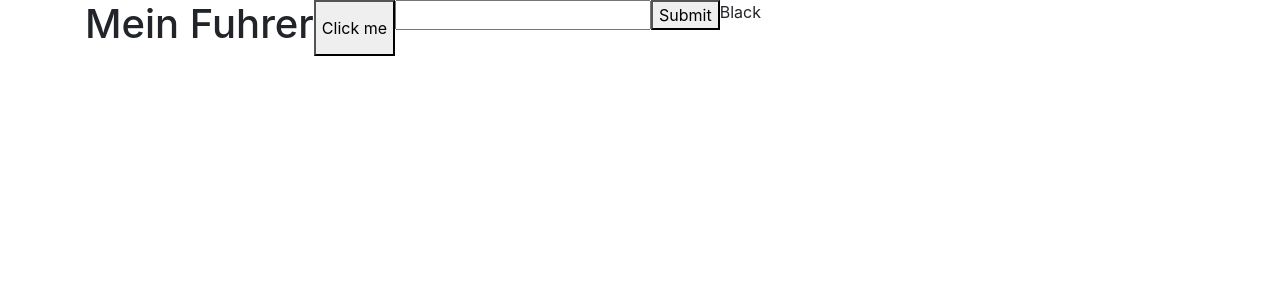
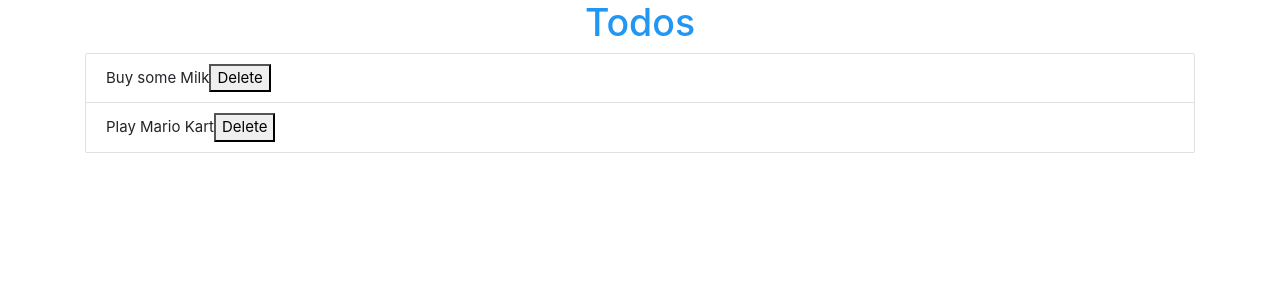
Before and after one commit to abp437/Javascript-Assignments, a React app in the folder redux-starter/: page / in a window 1280 px wide. Shown: the top 300 px of the page. Built offline with nearby package versions, Linux system fonts and the light colour scheme.

Commit message:
React Router and Materialize added in Project

```diff
--- a/redux-starter/package.json
+++ b/redux-starter/package.json
@@ -43,6 +43,7 @@
     "react": "^16.8.4",
     "react-dom": "^16.8.4",
     "react-redux": "^6.0.1",
+    "react-router-dom": "^4.3.1",
     "redux": "^4.0.1",
     "rimraf": "^2.6.2",
     "webpack": "^4.29.6"
--- a/redux-starter/src/components/Ninja.jsx
+++ /dev/null
@@ -1,20 +0,0 @@
-import PropTypes from 'prop-types';
-
-const Ninja = (props) => {
-  const { belt, } = props;
-  return (
-    <div>
-      <span>{belt}</span>
-    </div>
-  );
-};
-
-Ninja.propTypes = {
-  belt: PropTypes.string,
-};
-
-Ninja.defaultProps = {
-  belt: 'White',
-};
-
-export default Ninja;
--- /dev/null
+++ b/redux-starter/src/components/about.jsx
@@ -0,0 +1,12 @@
+const About = () => (
+  <div>
+    <h4>About Route</h4>
+    <p>
+      Lorem ipsum dolor sit amet consectetur adipisicing elit.
+      Pariatur amet reprehenderit porro? Quas ipsum ipsam quisquam cumque, ad, corrupti voluptates
+      quis ex sunt harum necessitatibus cum optio sed doloribus quos.
+    </p>
+  </div>
+);
+
+export default About;
--- a/redux-starter/src/components/app.jsx
+++ b/redux-starter/src/components/app.jsx
@@ -1,45 +1,18 @@
 import ReactDOM from 'react-dom';
-import { log, grabElement } from '../utils/utils';
-import Ninja from './Ninja';
+import { BrowserRouter, Route, Switch } from 'react-router-dom';
+import Home from './home';
+import About from './about';
+import Contact from './contact';
 
-class App extends React.Component {
-  static handleButtonClick(event) {
-    log(event.target, Math.random(200) * 100);
-  }
-
-  static handleSubmit(event) {
-    event.preventDefault();
-    log(`Form Submitted ${grabElement('es6-features').value}`);
-  }
-
-  constructor(props) {
-    super(props);
-    this.state = {
-      name: 'Mein Fuhrer',
-    };
-  }
-
-  handleChange(event) {
-    this.setState({
-      name: event.target.value,
-    });
-  }
-
-  render() {
-    const { name, } = this.state;
-    return (
-      <div className="d-flex container">
-        <h1>{name}</h1>
-        <button type="button" onClick={App.handleButtonClick}>Click me</button>
-        <form onSubmit={App.handleSubmit}>
-          <input type="text" id="es6-features" onChange={this.handleChange.bind(this)} />
-          <button type="submit">Submit</button>
-        </form>
-        <Ninja belt="Black" />
-      </div>
-    );
-  }
-}
+const App = () => (
+  <BrowserRouter>
+    <Switch>
+      <Route exact path="/" component={Home} />
+      <Route path="/about" component={About} />
+      <Route path="/contact" component={Contact} />
+    </Switch>
+  </BrowserRouter>
+);
 
 ReactDOM.render(
   <App />,
--- /dev/null
+++ b/redux-starter/src/components/contact.jsx
@@ -0,0 +1,12 @@
+const Contact = () => (
+  <div>
+    <h4>Contact Route</h4>
+    <p>
+      Lorem ipsum dolor sit amet consectetur adipisicing elit.
+      Pariatur amet reprehenderit porro? Quas ipsum ipsam quisquam cumque, ad, corrupti voluptates
+      quis ex sunt harum necessitatibus cum optio sed doloribus quos.
+    </p>
+  </div>
+);
+
+export default Contact;
--- /dev/null
+++ b/redux-starter/src/components/home.jsx
@@ -0,0 +1,34 @@
+import Todos from './todos';
+
+class Home extends React.Component {
+  constructor(props) {
+    super(props);
+    this.state = {
+      todos: [
+        { id: 1, content: 'Buy some Milk', },
+        { id: 2, content: 'Play Mario Kart', }
+      ],
+    };
+    this.deleteTodo = this.deleteTodo.bind(this);
+  }
+
+  deleteTodo(id) {
+    const { todos, } = this.state,
+      filteredTodos = todos.filter(todo => todo.id !== id);
+    this.setState({
+      todos: filteredTodos,
+    });
+  }
+
+  render() {
+    const { todos, } = this.state;
+    return (
+      <div className="container">
+        <h1 className="center blue-text">Todos</h1>
+        <Todos todos={todos} deleteTodo={this.deleteTodo} />
+      </div>
+    );
+  }
+}
+
+export default Home;
--- /dev/null
+++ b/redux-starter/src/components/todos.jsx
@@ -0,0 +1,32 @@
+import PropTypes from 'prop-types';
+
+const Todos = ({ todos, deleteTodo, }) => {
+  const todoList = todos.length ? (
+    todos.map(todo => (
+      <div className="collection-item" key={todo.id}>
+        <span>{todo.content}</span>
+        <button type="button" onClick={() => deleteTodo(todo.id)}>Delete</button>
+      </div>
+    ))
+  ) : (
+    <p className="center">You have no Todos left. Yay!</p>
+  );
+
+  return (
+    <div className="collection">
+      {todoList}
+    </div>
+  );
+};
+
+Todos.propTypes = {
+  todos: PropTypes.arrayOf(PropTypes.object),
+  deleteTodo: PropTypes.func,
+};
+
+Todos.defaultProps = {
+  todos: [],
+  deleteTodo: () => {},
+};
+
+export default Todos;
--- a/redux-starter/src/index.html
+++ b/redux-starter/src/index.html
@@ -5,6 +5,7 @@
     <meta name="viewport" content="width=device-width, initial-scale=1.0">
     <meta http-equiv="X-UA-Compatible" content="ie=edge">
     <title>Redux Starter</title>
+    <link rel="stylesheet" href="https://cdnjs.cloudflare.com/ajax/libs/materialize/1.0.0/css/materialize.min.css">
   </head>
 
   <body>
--- a/redux-starter/webpack.config.babel.js
+++ b/redux-starter/webpack.config.babel.js
@@ -6,11 +6,11 @@ import UglifyJsPlugin from 'uglifyjs-webpack-plugin';
 
 const SRC_DIR = path.resolve(__dirname, 'src'),
   DIST_DIR = path.resolve(__dirname, 'dist'),
-  ROOT_PATH = path.resolve(SRC_DIR + '/app.js'),
-  COMPONENTS_PATH = path.resolve(SRC_DIR + '/components'),
-  REDUCERS_PATH = path.resolve(SRC_DIR + '/reducers'),
-  CONTAINERS_PATH = path.resolve(SRC_DIR + '/containers'),
-  ACTIONS_PATH = path.resolve(SRC_DIR + '/actions');
+  ROOT_PATH = path.resolve(`${SRC_DIR}/app.js`),
+  COMPONENTS_PATH = path.resolve(`${SRC_DIR}/components`),
+  REDUCERS_PATH = path.resolve(`${SRC_DIR}/reducers`),
+  CONTAINERS_PATH = path.resolve(`${SRC_DIR}/containers`),
+  ACTIONS_PATH = path.resolve(`${SRC_DIR}/actions`);
 
 module.exports = (env) => {
   const isProduction = env.production === true;
@@ -18,7 +18,7 @@ module.exports = (env) => {
     entry: ROOT_PATH,
     output: {
       path: DIST_DIR,
-      filename: '[hash].js'
+      filename: '[hash].js',
     },
     module: {
       rules: [
@@ -35,7 +35,7 @@ module.exports = (env) => {
             {
               loader: 'eslint-loader',
             }
-          ]
+          ],
         },
         {
           test: /\.sass$/,
@@ -45,24 +45,24 @@ module.exports = (env) => {
               loader: 'css-loader',
               options: {
                 minimize: {
-                  safe: true
-                }
-              }
+                  safe: true,
+                },
+              },
             },
             {
-              loader: 'sass-loader'
+              loader: 'sass-loader',
             }
-          ]
+          ],
         },
         {
           test: /\.(png|jpg|gif)$/,
           use: [
             {
-              loader: 'file-loader'
+              loader: 'file-loader',
             }
-          ]
+          ],
         }
-      ]
+      ],
     },
     resolve: {
       alias: {
@@ -71,20 +71,21 @@ module.exports = (env) => {
         Reducers: REDUCERS_PATH,
         Actions: ACTIONS_PATH,
       },
-      extensions: ['.jsx', '.js']
+      extensions: ['.jsx', '.js'],
     },
     devServer: {
-      port: 8000
+      port: 5000,
+      historyApiFallback: true,
     },
     plugins: [
       new webpack.ProvidePlugin({
         React: 'react',
         $: 'jquery',
-        jQuery: 'jquery'
+        jQuery: 'jquery',
       }),
       new MiniCssExtractPlugin('main.css'),
       new HtmlWebpackPlugin({
-        template: 'src/index.html'
+        template: 'src/index.html',
       })
     ],
     optimization: {
```
Also changed, not shown: 1 other file (tests, documents, lock files or other folders).
